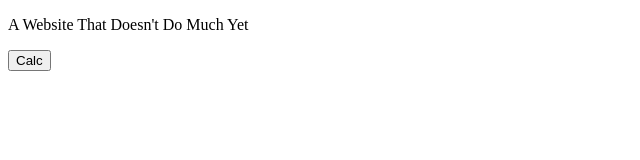
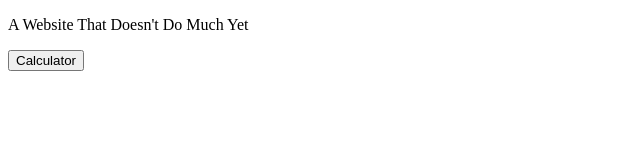
Before and after one commit to YifanH123/myServer, a website: page welcome.html in a window 1280 px wide. Shown: the full height of the page, 0-640 px from the left. Drawn offline with Linux system fonts and the light colour scheme.

Commit message:
fixed bug

```diff
--- a/index.js
+++ b/index.js
@@ -7,7 +7,7 @@ app.get('/', (req, res) => {
 })
 
 app.get('/calc', (req, res) => {
-	res.sendFile(__dirname + "/index.html");
+	res.sendFile(__dirname + "/calculator.html");
 })
 
 app.get('/desmos', (req, res) => {
--- a/welcome.html
+++ b/welcome.html
@@ -5,8 +5,8 @@
 </head>
 <body>
 	<p>A Website That Doesn't Do Much Yet</p>
-	<button onclick="location.href='https://fierce-coast-97594.herokuapp.com/calculator'">
-		Calc
+	<button onclick="location.href='https://fierce-coast-97594.herokuapp.com/calc'">
+		Calculator
 	</button>
 </body>
 </html>
```
